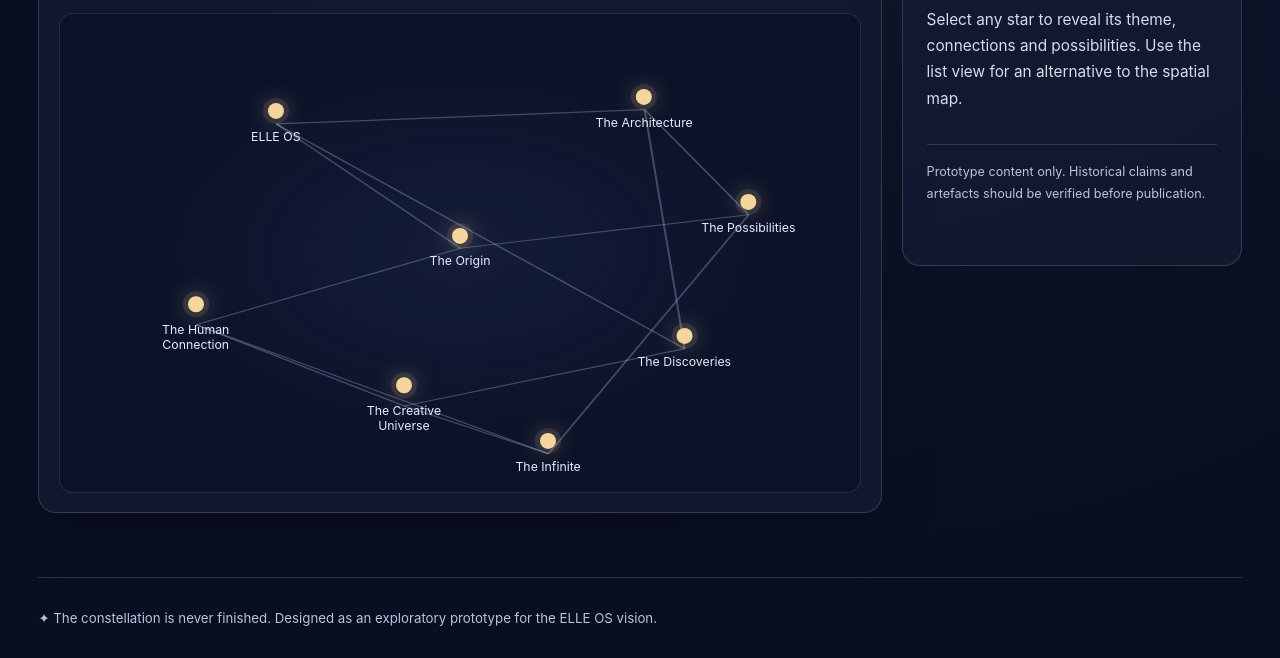
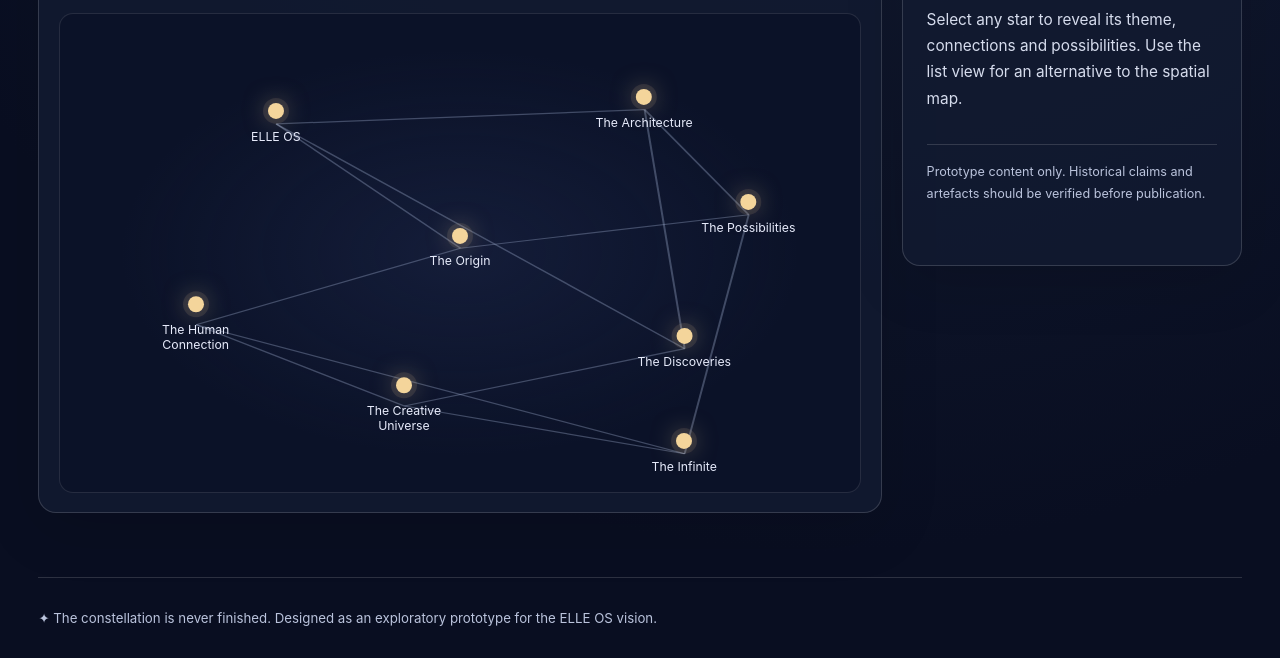
Before and after one commit to 9TEVE-O/constellation-of-influence, a plain HTML site: page index.html in a window 1280 px wide. Shown: the part 674-1332 px from the top of the page. Drawn offline with Linux system fonts and the light colour scheme.

Commit message:
fix(ui): separate bottom constellation hit targets at narrow widths

```diff
--- a/index.html
+++ b/index.html
@@ -77,7 +77,7 @@
       {id:"creative",name:"The Creative Universe",theme:"creativity",x:43,y:82,description:"Music, visual storytelling, design and playful experimentation bring new dimensions to the constellation.",related:["human","discoveries","infinite"]},
       {id:"discoveries",name:"The Discoveries",theme:"technology",x:78,y:70,description:"A future archive of experiments, lessons and breakthroughs, with supporting evidence where it is available.",related:["elle","architecture","creative"]},
       {id:"possibilities",name:"The Possibilities",theme:"creativity",x:86,y:42,description:"Emerging projects and ideas live here, clearly distinguished from completed work and established history.",related:["origin","architecture","infinite"]},
-      {id:"infinite",name:"The Infinite",theme:"creativity",x:61,y:92,description:"The unexplored space. An invitation to imagine the next connection without mistaking possibility for fact.",related:["human","creative","possibilities"]}
+      {id:"infinite",name:"The Infinite",theme:"creativity",x:78,y:92,description:"The unexplored space. An invitation to imagine the next connection without mistaking possibility for fact.",related:["human","creative","possibilities"]}
     ];
     const byId = new Map(entries.map(entry => [entry.id,entry]));
     const stars = document.getElementById("stars");
```
